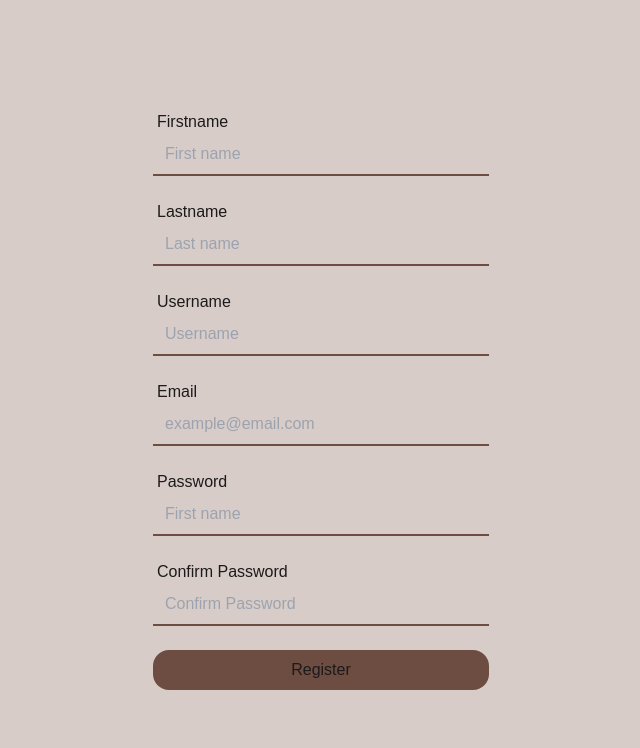
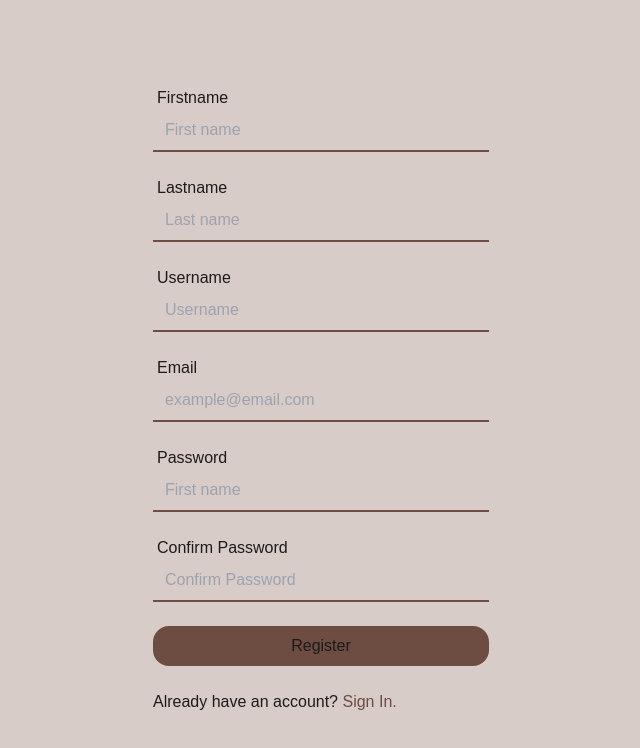
Before and after one commit to pauloo0/poop-tracker, a Next.js app: page /register in a window 1280 px wide. Shown: the top 748 px of the page, without its empty margins (319-959 px from the left). Built offline with nearby package versions, Linux system fonts and the light colour scheme.

Commit message:
Add navigation between register and login forms

```diff
--- a/app/(auth)/login/page.tsx
+++ b/app/(auth)/login/page.tsx
@@ -1,4 +1,5 @@
 import Form from 'next/form'
+import Link from 'next/link'
 import { loginUser } from './actions'
 
 export default function Login() {
@@ -37,6 +38,12 @@ export default function Login() {
       <button className='bg-primary text-foreground py-2 rounded-md'>
         Login
       </button>
+      <p>
+        {`Don't have an account? `}{' '}
+        <Link className='text-primary hover:underline' href={`/register`}>
+          Create an account.
+        </Link>
+      </p>
     </Form>
   )
 }
--- a/app/(auth)/register/page.tsx
+++ b/app/(auth)/register/page.tsx
@@ -1,4 +1,5 @@
 import Form from 'next/form'
+import Link from 'next/link'
 import { createUser } from './actions'
 
 export default function Register() {
@@ -95,6 +96,12 @@ export default function Register() {
       >
         Register
       </button>
+      <p>
+        {`Already have an account? `}{' '}
+        <Link className='text-primary hover:underline' href={`/login`}>
+          Sign In.
+        </Link>
+      </p>
     </Form>
   )
 }
```
